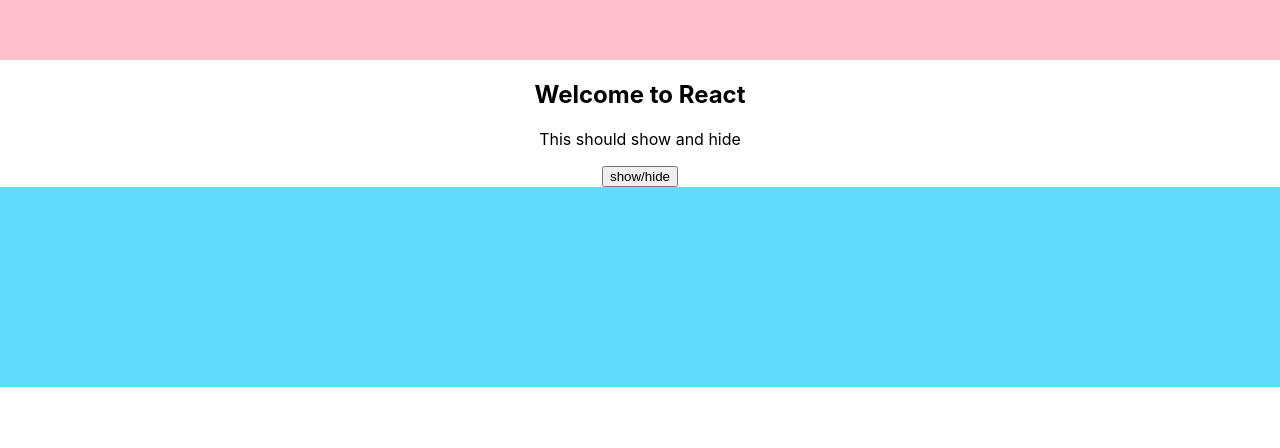
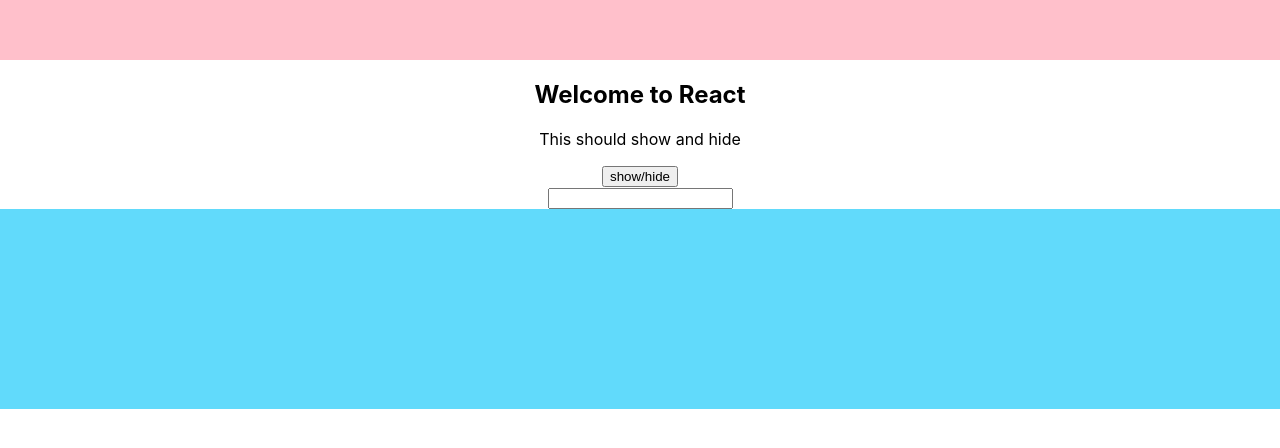
Before and after one commit to TianaJohnson/build_lumdb, a React (Create React App) app: page / in a window 1280 px wide. Shown: the part 140-588 px from the top of the page. Built offline with nearby package versions, Linux system fonts and the light colour scheme.

Commit message:
body brought to app.js

```diff
--- a/src/App.js
+++ b/src/App.js
@@ -1,6 +1,7 @@
 
 import Header from './Header';
 import Footer from './Footer';
+import Body from './Body';
 import './App.css';
 import { Component } from 'react';
 
@@ -11,6 +12,7 @@
     <div className="App">
       <Header/>
           <Welcome/>
+          <Body/>
       <Footer/>
     </div>
   );
```
Also changed, not shown: 1 other file (tests, documents, lock files or other folders).
